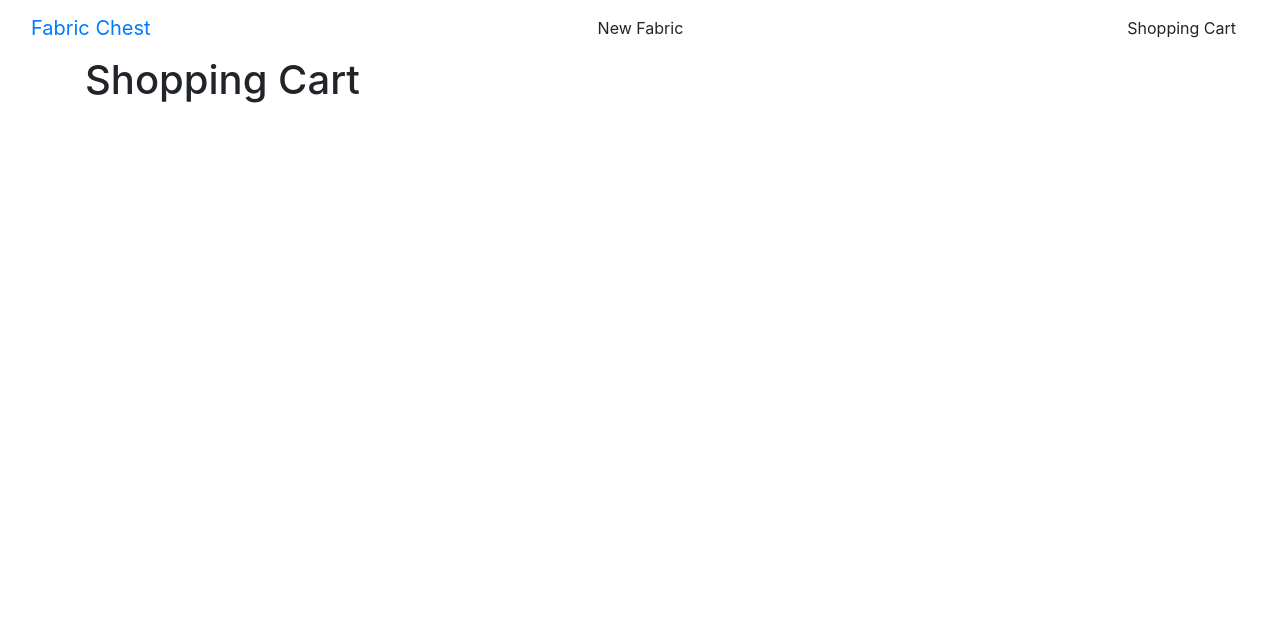
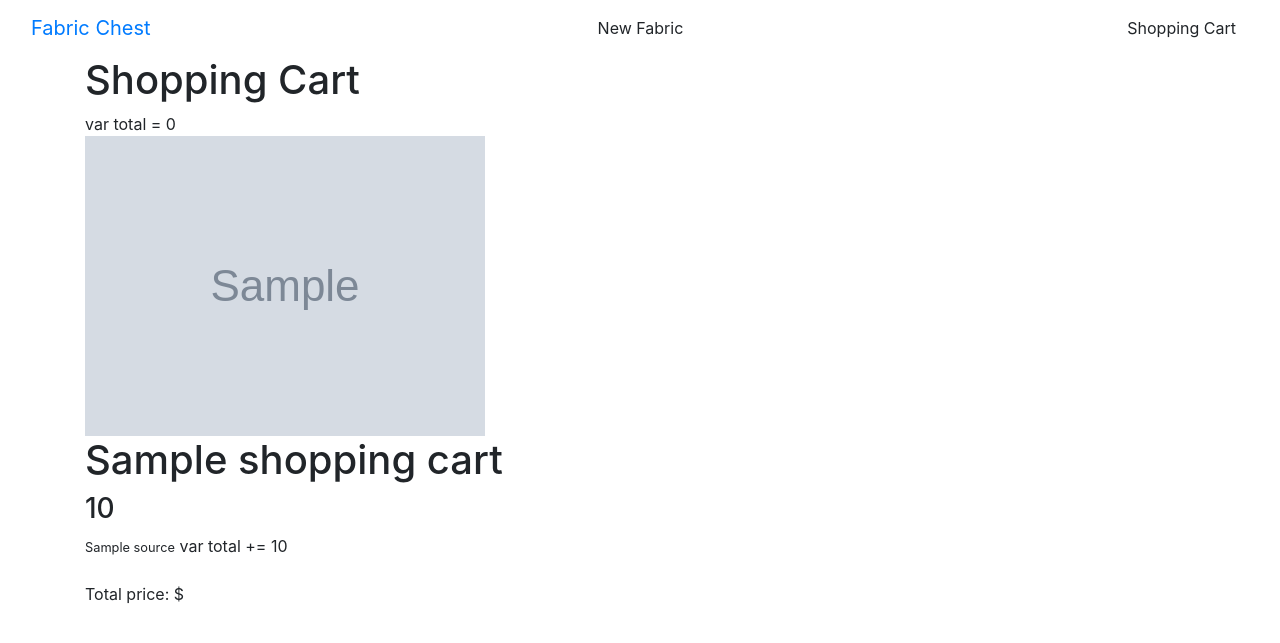
Before and after one commit to KitsuneNoctus/Contractor-Project, a Flask app: page /shopping_cart in a window 1280 px wide. Shown: the top 643 px of the page. Run offline with Flask 2, Linux system fonts and the light colour scheme; grey boxes marked "Sample" are stand-in pictures; a database or web service that is not in the repository returns one stand-in record (values such as "Sample title"); some libraries are stand-ins or nearby versions.

Commit message:
Added and properly implemented shopping cart halfway.

```diff
--- a/app.py
+++ b/app.py
@@ -101,8 +101,10 @@
     return render_template('shopping_cart.html', shopping_cart=shopping_cart.find())
     pass
 
-@app.route('/shopping_cart/add_item', methods=['POST'])
+@app.route('/shopping_cart/<fabric_id>/add_item', methods=['POST'])
 def shopping_cart_add(fabric_id):
+    new_item = fabrics.find_one({'_id': ObjectId(fabric_id)})
+    item_id = shopping_cart.insert_one(new_item)
     return redirect(url_for('index'))
     pass
 
--- a/templates/fabrics_show.html
+++ b/templates/fabrics_show.html
@@ -19,8 +19,8 @@
             <button class='btn btn-primary' type='submit'>Delete</button>
         </form></p>
 
-    <p><form method='POST' action='/shopping_cart/add_item'>
-            <input type='hidden' value='{{ fabric._id }}' name='fabric_id'/>
+    <p><form method='POST' action='/shopping_cart/{{ fabric._id }}/add_item'>
+            <!-- <input type='hidden' value='{{ fabric._id }}' name='fabric_id'/> -->
             <button class='btn btn-primary' type='submit'>Add to Cart</button>
         </form></p>
 
--- a/templates/shopping_cart.html
+++ b/templates/shopping_cart.html
@@ -2,14 +2,26 @@
 {% extends 'base.html' %}
 {% block content %}
 
+<script>
+    function myFunction() {
+      var total = 0;
+      document.getElementById("myText").innerHTML = number;
+    }
+  </script>
+
 <h1>Shopping Cart</h1>
 <div>
-
+    var total = 0
     {% for item in shopping_cart %}
-
-
-
+    <div>
+        <img src='{{item.image_url}}' height = auto width = auto>
+        <h1>{{ item.name }}</h1>
+        <h3>{{ item.price }}</h3>
+        <small>{{ item.source }}</small>
+        var total += {{ item.price }}
+    </div>
     {% endfor %}
-
+    <br>
+    <p>Total price: $<span id="myText"></span></p>
 </div>
 {% endblock %}
```
